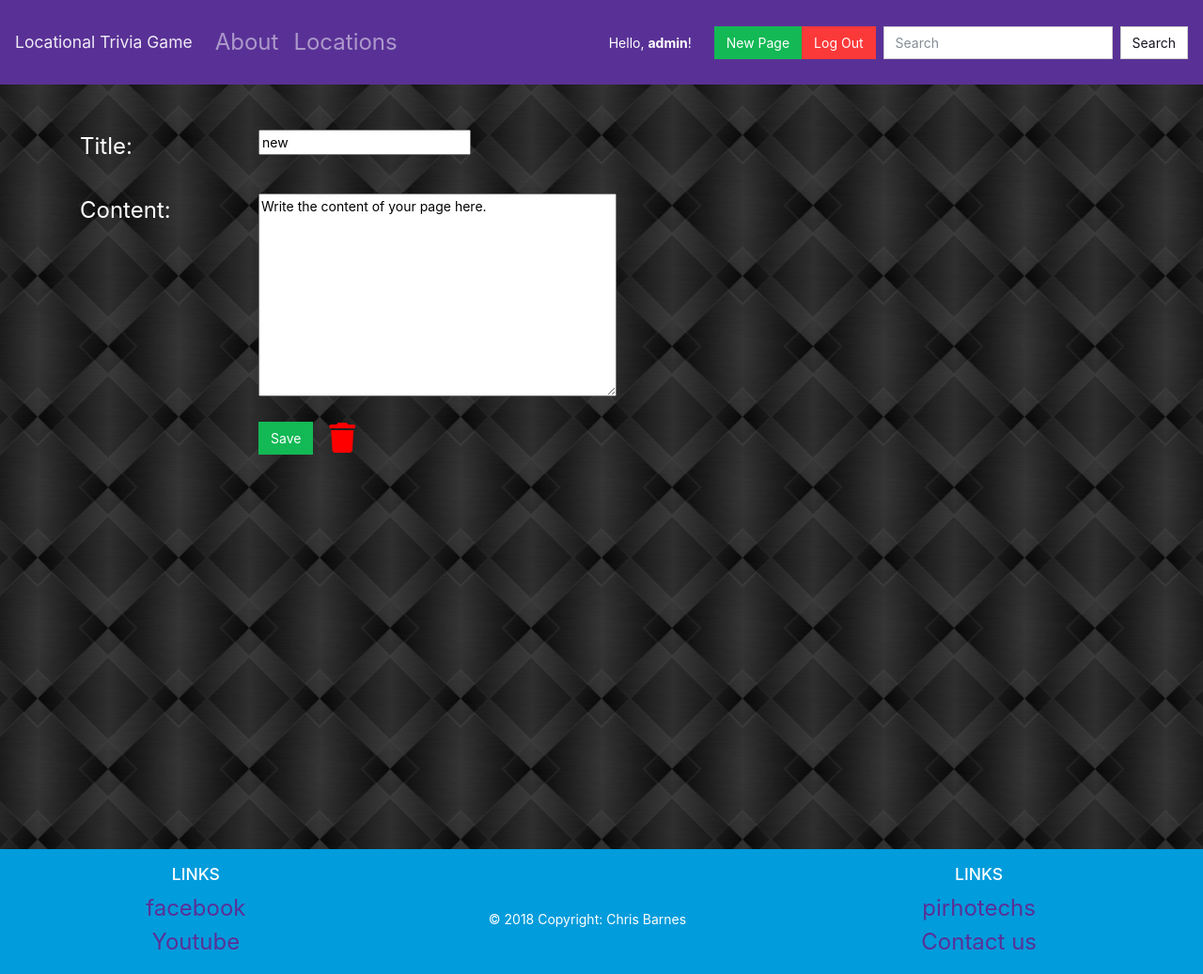
After one commit to ChrisBarnes2000-MS-DU/BEW1.2-Contractor, a Django app: page /locations/new/edit/ in a window 1280 px wide. The commit adds this page. Shown: the whole page at 94% size. Run offline with Django 3.2, Linux system fonts and the light colour scheme; a user stored in the database is signed in; data comes from the database, SQL or seed files in the repository; both versions use the stored data as it was after the commit; some libraries are stand-ins or nearby versions.

Commit message:
refractor templates using namespacing and forms

```diff
--- /dev/null
+++ b/locations/templates/locations/page_form.html
@@ -0,0 +1,19 @@
+{% extends "base.html" %}
+
+{% block content %}
+<form class="form-horizontal mt-5" action="" method="POST" enctype="multipart/form-data">
+    {% csrf_token %}
+    {% include 'partials/form-template.html' %}
+    <div class="row justify-content-center">
+        <div class="col-2"></div>
+        <div class="col-4">
+            <button type="submit" class="btn btn-success">Save</button>
+            {% if user == page.author %}
+            <button class="btn btn-default" formaction="{% url 'delete-page' page.slug %}"><i
+                    class="fas fa-trash"></i></button>
+            {% endif%}
+        </div>
+        <div class="col-6"></div>
+    </div>
+</form>
+{% endblock %}
--- /dev/null
+++ b/locations/templates/partials/form-template.html
@@ -0,0 +1,13 @@
+{% for field in form %}
+<div class="form-group">
+    <div class="col-sm-offset-2 col-sm-10">
+        <span class="text-danger small">{{ field.errors }}</span>
+    </div>
+
+    <div class="row">
+        <label class="control-label col-sm-2">{{ field.label_tag }}</label>
+        <div class="col-sm-10">{{ field }}</div>
+    </div>
+
+</div>
+{% endfor %}
--- a/locations/views.py
+++ b/locations/views.py
@@ -10,7 +10,7 @@ def logout_view(request):
     # Redirect to a success page.
 
 class PageListView(ListView):
-    template_name = 'wiki/list.html'
+    template_name = 'locations/list.html'
     context_object_name = 'pages'
 
     def get_queryset(self):
@@ -18,7 +18,7 @@ class PageListView(ListView):
 
 class PageDetailView(DetailView):
     model = Page
-    template_name = 'wiki/page.html'
+    template_name = 'locations/page.html'
 
 class PageCreateView(CreateView):
     model = Page
@@ -38,8 +38,7 @@ class PageEditView(UpdateView):
 
 class PageDeleteView(DeleteView):
     model = Page
-    success_url = reverse_lazy('wiki-list-page')
-
+    success_url = reverse_lazy('list-page')
 
 
 def detail(request, question_id):
--- a/static/style.css
+++ b/static/style.css
@@ -24,12 +24,18 @@ h3 a, h3 a:hover, h3 a:visited {
 }
 
 label {
+    font-size: x-large;
     color: white;
 }
 
 .fa-edit {
     margin-top: 0.2em;
     margin-left: 0.3em;
+    font-size: xx-large;
+    color: red;
+}
+
+.fa-trash {
     font-size: xx-large;
     color: red;
 }
--- a/templates/registration/signup.html
+++ b/templates/registration/signup.html
@@ -1,7 +1,7 @@
 {% extends 'base.html' %}
 
 {% block content %}
-  <h1>Sign Up <small class="text-muted">to create your own wiki pages!</small></h1>
+  <h1>Sign Up!</h1>
   <hr>
       <div class="row">
         <div class="col">
```
Also changed, not shown: locations/templates/create.html (deleted, +0 -11 lines), contact/templates/contact/email.html (renamed from contact/templates/email.html), db.sqlite3, locations/templates/locations/delete.html (renamed from locations/templates/delete.html), locations/templates/locations/game.html (renamed from locations/templates/capstone/game.html), locations/templates/locations/list.html (renamed from locations/templates/list.html), locations/templates/locations/page.html (renamed from locations/templates/page.html).
